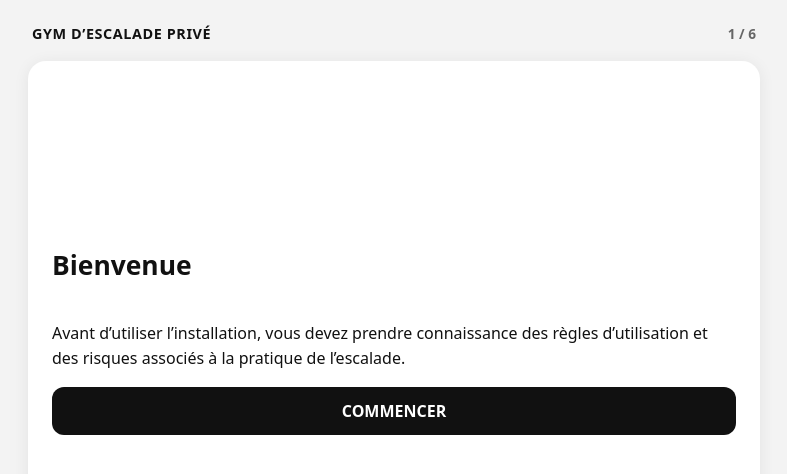
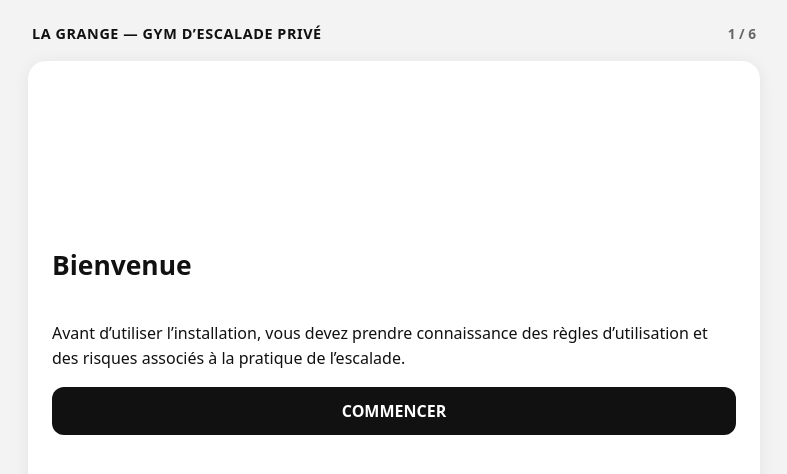
Before and after one commit to jochartrand-debug/gym-escalade, a plain HTML site: page index.html in a window 1280 px wide. Shown: the whole page, without its empty margins (246-1033 px from the left). Drawn offline with nearby package versions, Linux system fonts and the light colour scheme.

Commit message:
Update index.html

```diff
--- a/index.html
+++ b/index.html
@@ -4,13 +4,13 @@
 <meta charset="utf-8">
 <meta name="viewport" content="width=device-width, initial-scale=1, viewport-fit=cover">
 <meta name="theme-color" content="#111111">
-<title>Gym d'escalade privé (La Grange)</title>
+<title>Gym d'escalade privé</title>
 <link rel="stylesheet" href="style.css">
 </head>
 <body>
 <main class="app">
 <header class="header">
-<div class="brand">GYM D’ESCALADE PRIVÉ</div>
+<div class="brand">LA GRANGE — GYM D’ESCALADE PRIVÉ</div>
 <div class="progress"><span id="progressText">1 / 6</span></div>
 </header>
 
```
